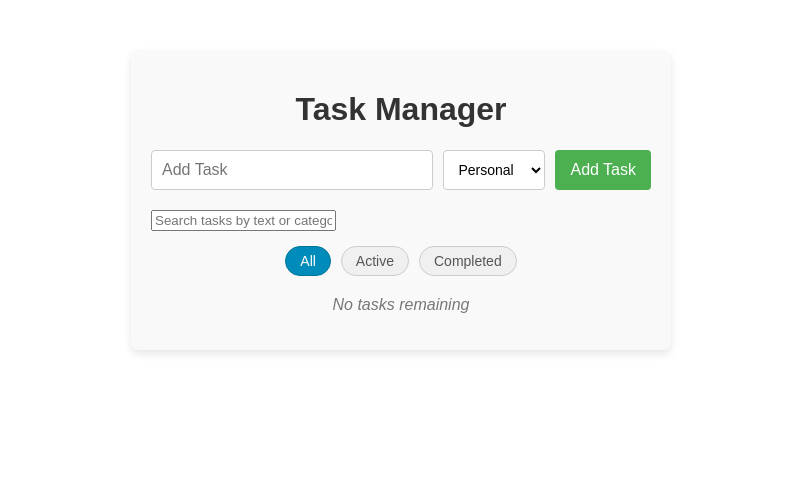
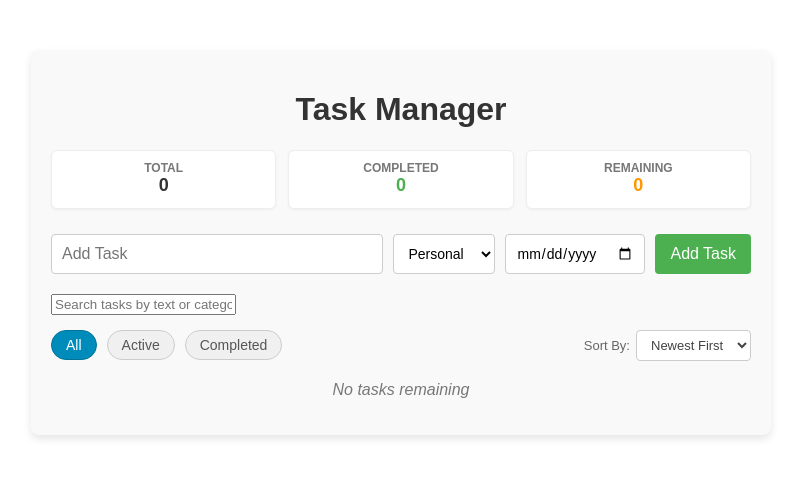
Before and after one commit to Rohan6802/task-manager-react, a React (Vite) app in the folder client/: page / in a window 1280 px wide. Shown: the top 478 px of the page, without its empty margins (239-1040 px from the left). Built offline with nearby package versions, Linux system fonts and the light colour scheme.

Commit message:
Add statistics, Due Date and sorting

```diff
--- a/client/src/App.css
+++ b/client/src/App.css
@@ -1,5 +1,5 @@
 .container {
-  max-width: 500px;
+  max-width: 700px;
   margin: 50px auto;
   padding: 20px;
   font-family: Arial, sans-serif;
@@ -171,3 +171,119 @@ search-input {
   border-color: #008cba;
   box-shadow: 0 0 4px rgba(0, 140, 186, 0.2);
 }
+
+.stats-container {
+  display: flex;
+  justify-content: space-between;
+  gap: 12px;
+  margin-bottom: 25px;
+}
+
+.stat-card {
+  flex: 1;
+  display: flex;
+  flex-direction: column;
+  align-items: center;
+  padding: 10px;
+  border-radius: 6px;
+  background-color: #fff;
+  box-shadow: 0 1px 3px rgba(0, 0, 0, 0.05);
+  border: 1px solid #eee;
+}
+
+.stat-number {
+  font-size: 18px;
+  font-weight: bold;
+  margin-bottom: 2px;
+}
+
+.stat-label {
+  font-size: 12px;
+  color: #777;
+  text-transform: uppercase;
+  font-weight: bold;
+}
+
+.stat-card.total .stat-number {
+  color: #333;
+}
+
+.stat-card.completed .stat-number {
+  color: #4caf50;
+}
+
+.stat-card.remaining .stat-number {
+  color: #ff9800;
+}
+
+.date-input {
+  padding: 10px;
+  font-size: 14px;
+  border: 1px solid #ccc;
+  border-radius: 4px;
+  background-color: white;
+  cursor: pointer;
+  font-family: Arial, Helvetica, sans-serif;
+}
+
+.date-badge {
+  font-size: 11px;
+  padding: 2px 8px;
+  border-radius: 12px;
+  font-weight: 500;
+  color: white;
+  background-color: #e1dede;
+  border: 1px solid #ddd;
+}
+
+.date-badge.overdue {
+  background-color: #ffebee;
+  border-color: #ffcdd2;
+  color: #c62828;
+  font-weight: bold;
+}
+
+.created-badge {
+  font-size: 10px;
+  padding: 2px 6px;
+  border-radius: 12px;
+  font-weight: 500;
+  color: #2e7d32;
+  background-color: #e8f5e9;
+  border: 1px solid #c8e6c9;
+}
+
+.controls-row {
+  display: flex;
+  justify-content: space-between;
+  align-items: center;
+  flex-wrap: wrap;
+  gap: 15px;
+  margin-bottom: 20px;
+}
+
+.filter-container {
+  margin-bottom: 0 !important;
+}
+
+.sort-container {
+  display: flex;
+  align-items: center;
+  gap: 6px;
+}
+
+.sort-label-text {
+  font-size: 13px;
+  font-weight: 500;
+  color: #666;
+}
+
+.sort-select {
+  padding: 6px 10px;
+  font-size: 13px;
+  border: 1px solid #ccc;
+  border-radius: 4px;
+  background-color: white;
+  cursor: pointer;
+  color: #444;
+}
--- a/client/src/App.jsx
+++ b/client/src/App.jsx
@@ -2,6 +2,7 @@ import { useEffect, useState } from "react";
 import TaskForm from "./components/TaskForm";
 import TaskList from "./components/TaskList";
 import SearchBar from "./components/SearchBar";
+import TaskStats from "./components/TaskStats";
 import "./App.css";
 
 function App() {
@@ -10,10 +11,11 @@ function App() {
     return savedTasks ? JSON.parse(savedTasks) : [];
   });
   const [taskInput, setTaskInput] = useState("");
-
   const [categoryInput, setCategoryInput] = useState("Personal");
+  const [dateInput, setDateInput] = useState("");
   const [filter, setFilter] = useState("all");
   const [searchQuery, setSearchQuery] = useState("");
+  const [sortBy, setSortBy] = useState("Newest");
 
   useEffect(() => {
     localStorage.setItem("tasks", JSON.stringify(tasks));
@@ -24,15 +26,25 @@ function App() {
 
     if (taskInput.trim() === "") return;
 
+    const now = new Date();
+    const formattedCreatedDate = now.toLocaleDateString("en-US", {
+      month: "short",
+      day: "numeric",
+      year: "numeric",
+    });
+
     const newTask = {
       id: Date.now(),
       text: taskInput,
       category: categoryInput,
+      dueDate: dateInput,
+      createdAt: formattedCreatedDate,
       completed: false,
     };
     setTasks([...tasks, newTask]);
     setTaskInput("");
     setCategoryInput("Personal");
+    setDateInput("");
   };
 
   const handleTaskComplete = (idToToggle) => {
@@ -60,7 +72,8 @@ function App() {
     setTasks(updatedTasks);
   };
 
-  const filteredTasks = tasks.filter((task) => {
+  const processedTasks = tasks
+    .filter((task) => {
       const matchesFilter =
         filter === "all" ||
         (filter === "active" && !task.completed) ||
@@ -71,11 +84,20 @@ function App() {
         task.category.toLowerCase().includes(cleanSearch);
 
       return matchesFilter && matchesSearch;
+    })
+    .sort((a, b) => {
+      if (sortBy === "Newest") {
+        return b.id - a.id;
+      } else {
+        return a.id - b.id;
+      }
     });
 
   return (
     <div className="container">
       <h1 className="heading">Task Manager</h1>
+
+      <TaskStats tasks={tasks} />
       {/* input form */}
       <TaskForm
         taskInput={taskInput}
@@ -83,10 +105,12 @@ function App() {
         onAddTask={handleTaskInput}
         categoryInput={categoryInput}
         setCategoryInput={setCategoryInput}
+        dateInput={dateInput}
+        setDateInput={setDateInput}
       />
       {/* Filter buttons Control Panel*/}
       <SearchBar searchQuery={searchQuery} setSearchQuery={setSearchQuery} />
-
+      <div className="controls-row">
         <div className="filter-container">
           <button
             className={`filter-btn ${filter === "all" ? "active-filter" : ""}`}
@@ -107,9 +131,24 @@ function App() {
             Completed
           </button>
         </div>
+        <div className="sort-container">
+          <label htmlFor="sort-select" className="sort-label-text">
+            Sort By:{" "}
+          </label>
+          <select
+            id="sort-select"
+            value={sortBy}
+            onChange={(e) => setSortBy(e.target.value)}
+            className="sort-select"
+          >
+            <option value="newest">Newest First</option>
+            <option value="oldest">Oldest First</option>
+          </select>
+        </div>
+      </div>
       {/* Task list */}
       <TaskList
-        tasks={filteredTasks}
+        tasks={processedTasks}
         onToggleComplete={handleTaskComplete}
         onDeleteTask={handleDeleteTask}
         onUpdateTask={handleUpdateTask}
--- a/client/src/components/TaskForm.jsx
+++ b/client/src/components/TaskForm.jsx
@@ -5,6 +5,8 @@ function TaskForm({
   setTaskInput,
   categoryInput,
   setCategoryInput,
+  dateInput,
+  setDateInput,
   onAddTask,
 }) {
   return (
@@ -25,6 +27,13 @@ function TaskForm({
         <option value="Work">Work</option>
         <option value="Shopping">Shopping</option>
       </select>
+
+      <input
+        type="date"
+        value={dateInput}
+        onChange={(e) => setDateInput(e.target.value)}
+        className="date-input"
+      />
       <button type="submit" className="addButton">
         Add Task
       </button>
--- a/client/src/components/TaskItem.jsx
+++ b/client/src/components/TaskItem.jsx
@@ -14,6 +14,20 @@ function TaskItem({ task, onToggleComplete, onDeleteTask, onUpdateTask }) {
     setEditText(task.text);
     setIsEditing(false);
   };
+
+  const checkOverdue = () => {
+    if (!task.dueDate || task.completed) return false;
+
+    const today = new Date();
+    today.setHours(0, 0, 0, 0);
+
+    const dueDateObj = new Date(task.dueDate);
+    dueDateObj.setHours(0, 0, 0, 0);
+
+    return dueDateObj < today;
+  };
+
+  const isOverdue = checkOverdue();
 
   return (
     <li className="listItem">
@@ -46,11 +60,33 @@ function TaskItem({ task, onToggleComplete, onDeleteTask, onUpdateTask }) {
               {task.text}
             </span>
             {/* Category Task badge */}
-            <span
-              className={`category-badge ${task.category?.toLowerCase() || "personal"}`}
+            <div
+              style={{
+                display: "flex",
+                gap: "6px",
+                alignItems: "center",
+                flexWrap: "wrap",
+              }}
             >
-              {task.category || "Personal"}
-            </span>
+              {/* Created date badge */}
+              <span className="created-badge">
+                {task.createdAt || "Just Now"}
+              </span>
+
+              {/* Category badge */}
+              <span
+                className={`category-badge ${task.category?.toLowerCase() || "personal"}`}
+              >
+                {task.category || "Personal"}
+              </span>
+
+              {/* Due date badge */}
+              {task.dueDate && (
+                <span className={`date-badge ${isOverdue ? "overdue" : ""}`}>
+                  Due: {task.dueDate} {isOverdue && "(Overdue)"}
+                </span>
+              )}
+            </div>
           </div>
         )}
       </div>
--- /dev/null
+++ b/client/src/components/TaskStats.jsx
@@ -0,0 +1,26 @@
+import React from "react";
+
+function TaskStats({ tasks }) {
+  const totalTasks = tasks.length;
+  const completedTasks = tasks.filter((task) => task.completed).length;
+  const remainingTasks = totalTasks - completedTasks;
+
+  return (
+    <div className="stats-container">
+      <div className="stat-card total">
+        <span className="stat-label">Total</span>
+        <span className="stat-number">{totalTasks}</span>
+      </div>
+      <div className="stat-card completed">
+        <span className="stat-label">Completed</span>
+        <span className="stat-number">{completedTasks}</span>
+      </div>
+      <div className="stat-card remaining">
+        <span className="stat-label">Remaining</span>
+        <span className="stat-number">{remainingTasks}</span>
+      </div>
+    </div>
+  );
+}
+
+export default TaskStats;
```
Lines whose indentation alone changed are shown as unchanged.
